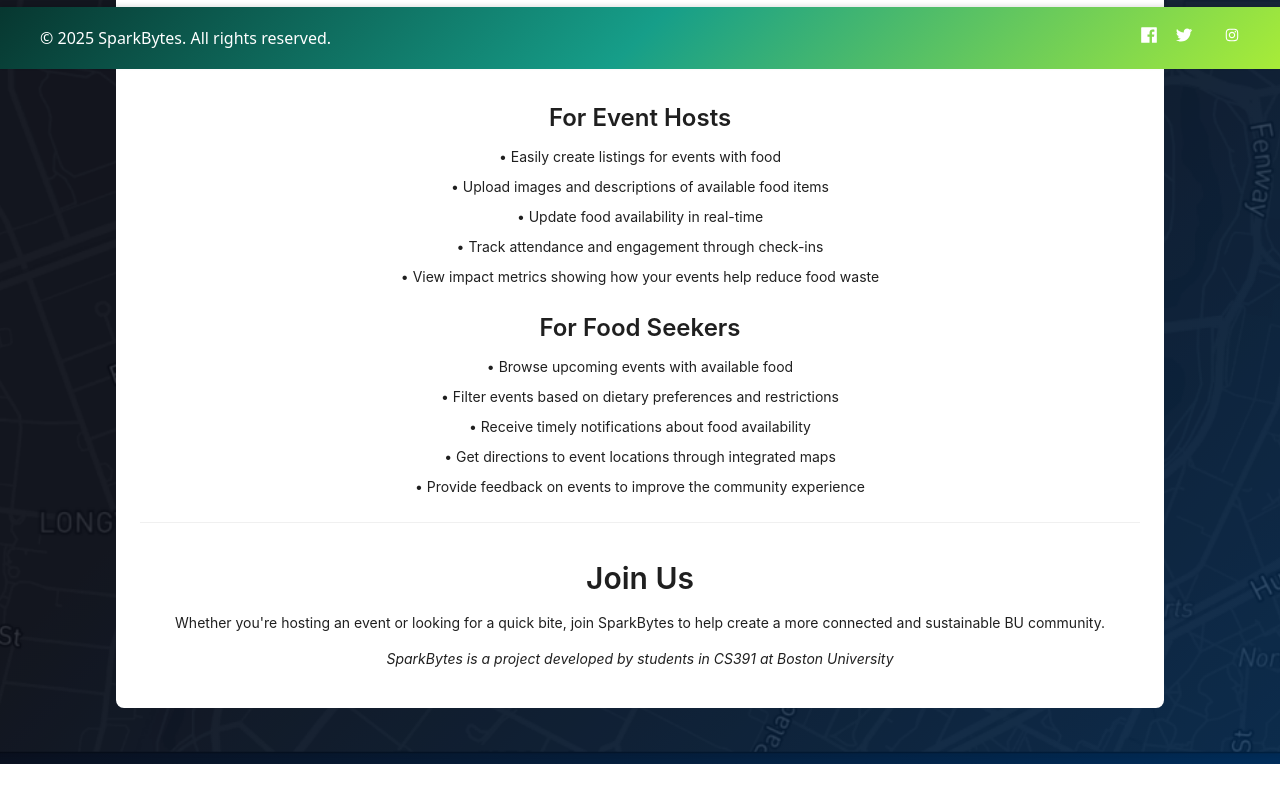
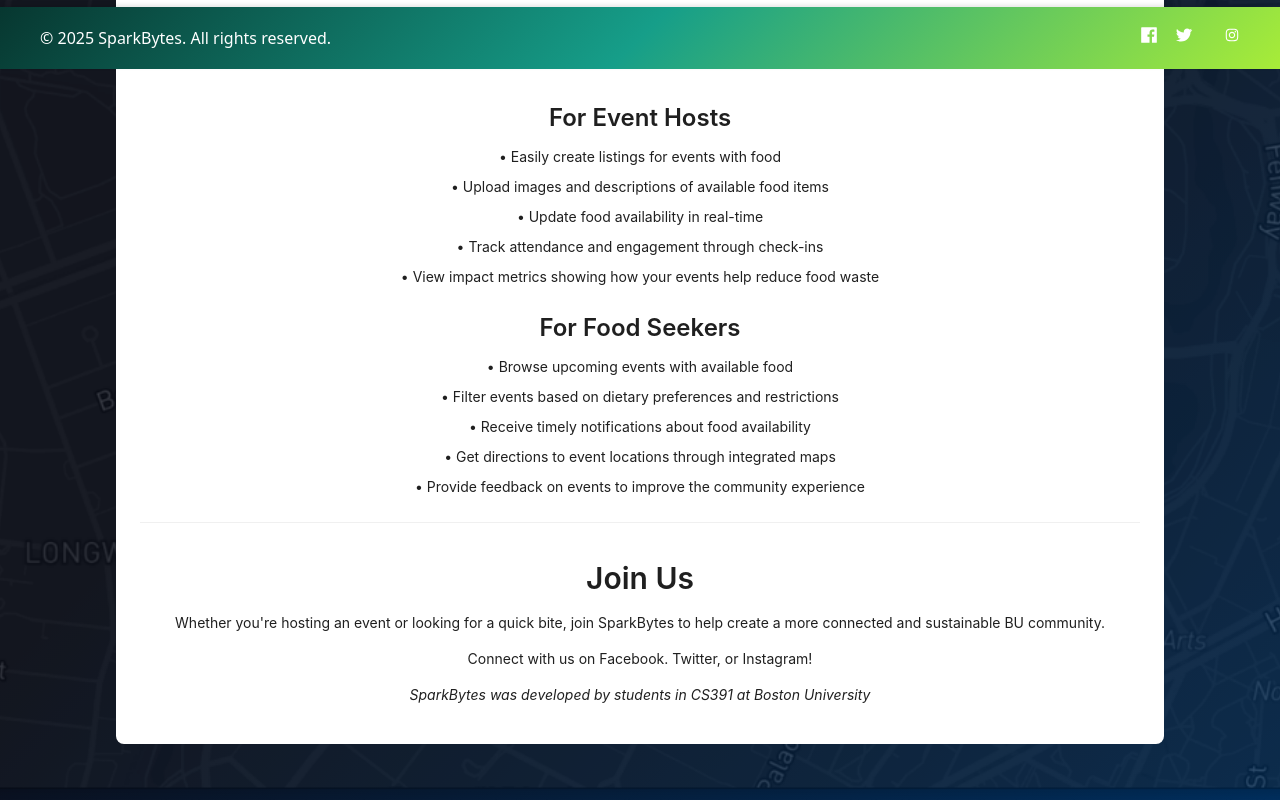
Before and after one commit to simransingh19/sparkbytes, a React (Vite) app: page /about in a window 1280 px wide. Shown: the part 731-1531 px from the top of the page. Before the commit the page ends 1495 px from the top, so only its background shows below. Built offline with nearby package versions, Linux system fonts and the light colour scheme; no server answers.

Commit message:
Final touches on rounding out the UI theme

```diff
--- a/src/pages/About.tsx
+++ b/src/pages/About.tsx
@@ -86,7 +86,10 @@
           Whether you're hosting an event or looking for a quick bite, join SparkBytes to help create a more connected and sustainable BU community.
         </Paragraph>
         <Paragraph>
-          <i>SparkBytes is a project developed by students in CS391 at Boston University</i>
+          Connect with us on Facebook. Twitter, or Instagram!
+        </Paragraph>
+        <Paragraph>
+          <i>SparkBytes was developed by students in CS391 at Boston University</i>
         </Paragraph>
       </Typography>
     </div>
--- a/src/pages/EventsPage.tsx
+++ b/src/pages/EventsPage.tsx
@@ -325,7 +325,7 @@
               <Paragraph>
               Browse upcoming events below or host your own!
               </Paragraph>
-              <Button type="primary" style={{marginRight: "1rem"}}>
+              <Button type="primary" style={{marginRight: "1rem"}} color="purple">
                 <Link to="/hostevent" style={{color: "#fff"}}>
                   Host an Event
                 </Link>
--- a/src/pages/Home.tsx
+++ b/src/pages/Home.tsx
@@ -162,7 +162,7 @@
         eventsSection.current?.scrollIntoView( {behavior: 'smooth'});
     };
 
-    //
+    {/* Landing Page Features + dynamic linked pointer */}
 
     return (
         <div style={{
@@ -234,9 +234,13 @@
                 fontFamily: " Helvetica ",
                 marginTop: '50px'
             }}>
+                <h1>
+                    <i>
+                    Welcome to SparkBytes!
+                    </i>
+                </h1>
                 <h2>
-                    Welcome to SparkBytes! Our goal is to connect the BU Community
-                    with on‑campus events that are trying to eliminate food waste
+                Our goal is to connect the BU Community with on‑campus events that are trying to eliminate food waste
                 </h2>
                 <h2>Check out some of our upcoming events!</h2>
             </div>
```
Also changed, not shown: src/App.tsx (line endings or trailing spaces).
